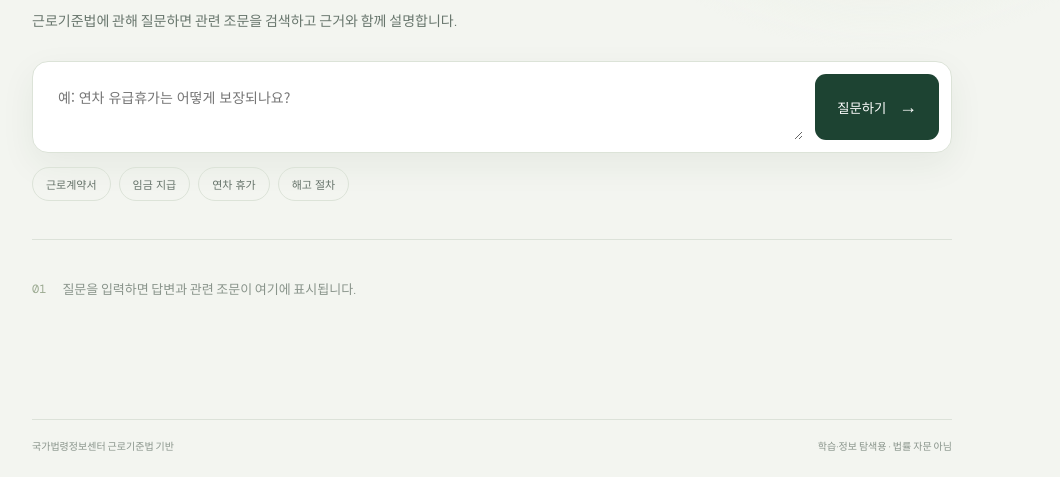
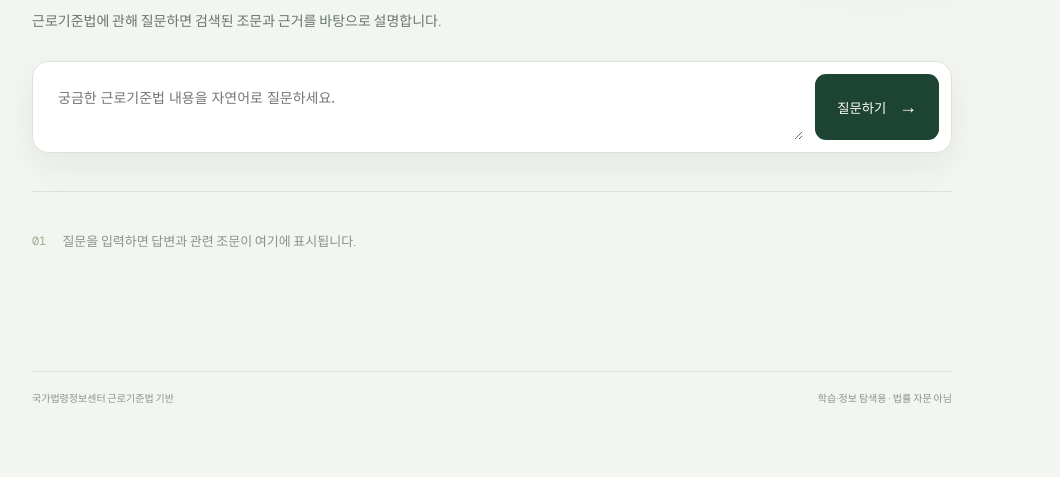
Before and after one commit to madison-yoon/worklaw-rag, a plain HTML site: page static/index.html in a window 1280 px wide. Shown: the part 352-829 px from the top of the page, without its empty margins (148-1208 px from the left). After the commit the page ends 800 px from the top, so only its background shows below. Drawn offline with nearby package versions, Linux system fonts and the light colour scheme.

Commit message:
refactor: configure RAG pipeline and remove preset query prompts

```diff
--- a/static/index.html
+++ b/static/index.html
@@ -7,11 +7,11 @@
 <body>
   <main class="shell">
     <header><div class="brand-mark">W</div><div><p class="eyebrow">WORKER KNOWLEDGE BASE</p><h1>WorkLaw</h1></div><span class="status"><i></i> 법령 검색</span></header>
-    <section class="hero"><p class="eyebrow">LABOR STANDARDS ACT · RAG ASSISTANT</p><h2>일하는 기준을,<br><em>근거부터</em> 확인하세요.</h2><p class="intro">근로기준법에 관해 질문하면 관련 조문을 검색하고 근거와 함께 설명합니다.</p>
-      <div class="search-box"><textarea id="question" rows="2" placeholder="예: 연차 유급휴가는 어떻게 보장되나요?"></textarea><button id="ask">질문하기 <span>→</span></button></div>
-      <div class="suggestions"><button data-q="근로계약서를 작성할 때 명시해야 하는 내용은?">근로계약서</button><button data-q="임금은 어떤 원칙으로 지급해야 하나요?">임금 지급</button><button data-q="연차 유급휴가는 어떻게 보장되나요?">연차 휴가</button><button data-q="해고할 때 지켜야 할 절차는?">해고 절차</button></div>
+    <section class="hero"><p class="eyebrow">LABOR STANDARDS ACT · RAG ASSISTANT</p><h2>일하는 기준을,<br><em>근거부터</em> 확인하세요.</h2><p class="intro">근로기준법에 관해 질문하면 검색된 조문과 근거를 바탕으로 설명합니다.</p>
+      <div class="search-box"><textarea id="question" rows="2" placeholder="궁금한 근로기준법 내용을 자연어로 질문하세요."></textarea><button id="ask">질문하기 <span>→</span></button></div>
     </section>
     <section id="result" class="result" aria-live="polite"><div class="empty"><span>01</span><p>질문을 입력하면 답변과 관련 조문이 여기에 표시됩니다.</p></div></section>
     <footer><span>국가법령정보센터 근로기준법 기반</span><span>학습·정보 탐색용 · 법률 자문 아님</span></footer>
   </main><script src="/static/app.js"></script>
-</body></html>
+</body>
+</html>
```
